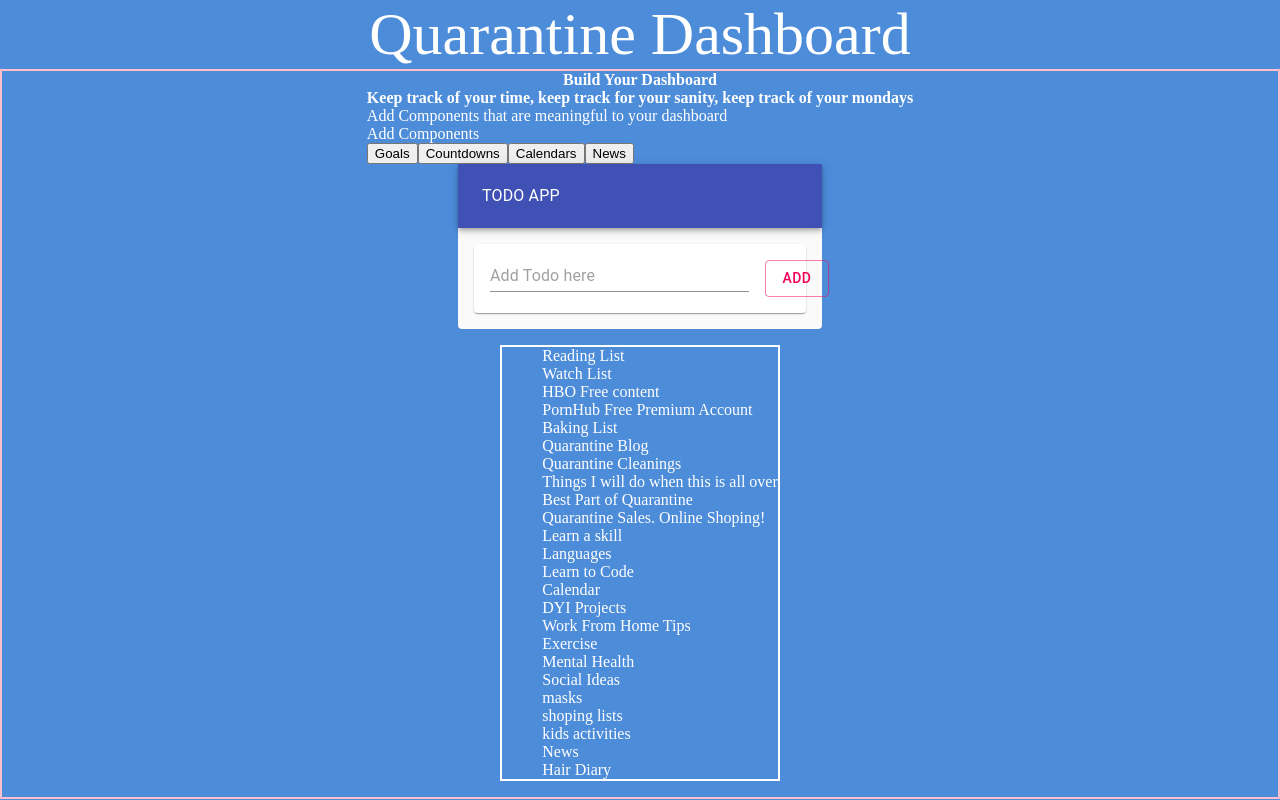
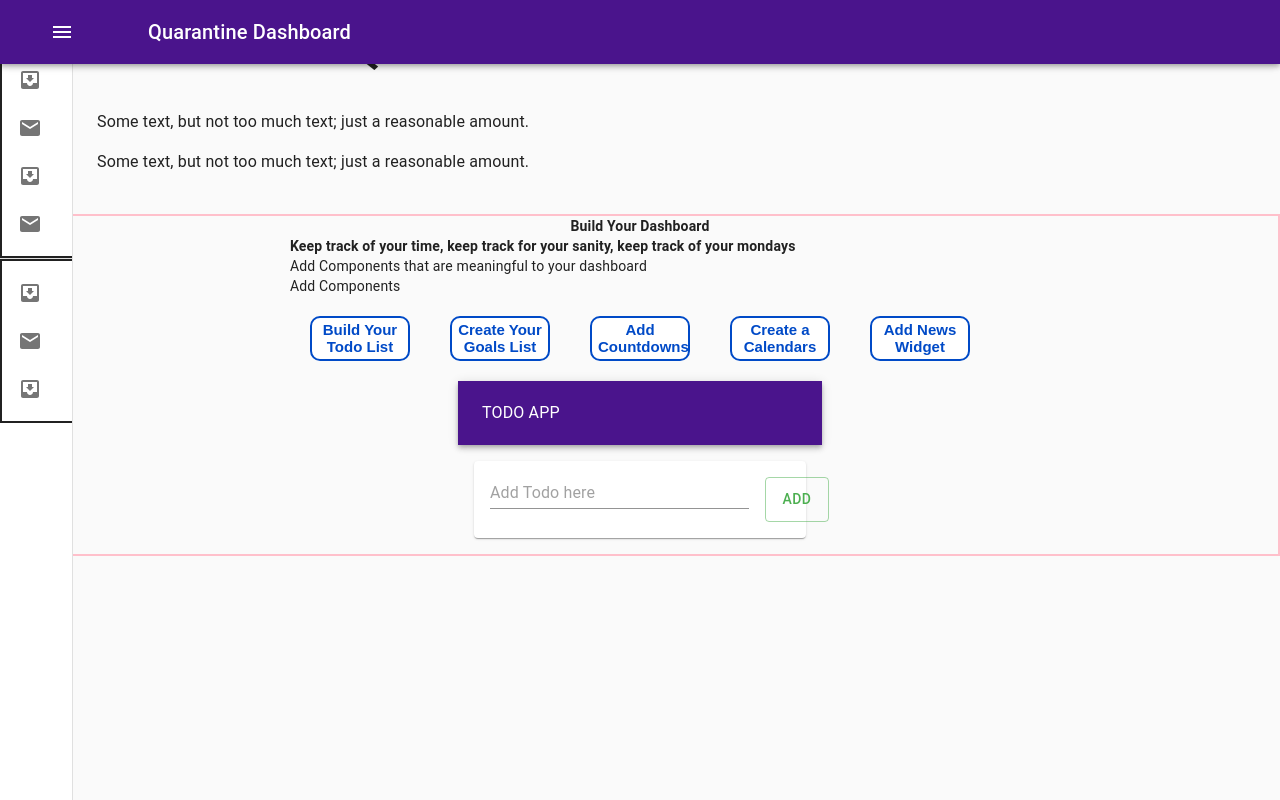
Before and after one commit to unachoza/Quarantine-Dashboard, a React (Create React App) app: page / in a window 1280 px wide. Built offline with nearby package versions, Linux system fonts and the light colour scheme.

Commit message:
added left slide drawer, meant for adding buttons / dashboard customizations; added MUI ThemeingG

```diff
--- a/package.json
+++ b/package.json
@@ -5,6 +5,7 @@
   "dependencies": {
     "@material-ui/core": "^4.11.0",
     "@material-ui/icons": "^4.9.1",
+    "@material-ui/styles": "^4.10.0",
     "@testing-library/jest-dom": "^4.2.4",
     "@testing-library/react": "^9.5.0",
     "@testing-library/user-event": "^7.2.1",
--- a/src/App.js
+++ b/src/App.js
@@ -1,15 +1,21 @@
 import React from 'react';
+import { ThemeProvider, mStyles } from '@material-ui/core/styles';
+import theme from 'UI/Theme.js';
 import UserDashboard from 'Pages/UserDashboard/UserDashboard.pages.js';
 import BuildDashboard from 'Pages/BuildDashboard/BuildDashboard.pages.js';
+import MiniDrawer from 'Components/LeftSlideDrawer/LeftSlideDrawer.component.js';
 import './App.css';
 
 function App() {
   return (
-    <div className="app-container">
-      <div style={{ fontSize: '60px', textAlign: 'center' }}>Quarantine Dashboard</div>
-      <BuildDashboard />
-      <div className="pages"></div>
-    </div>
+    <ThemeProvider theme={theme}>
+      <div className="app-container">
+        <div style={{ fontSize: '60px', textAlign: 'center' }}>Quarantine Dashboard</div>
+        <MiniDrawer />
+        <BuildDashboard />
+        <div className="pages"></div>
+      </div>
+    </ThemeProvider>
   );
 }
 
--- /dev/null
+++ b/src/Components/LeftSlideDrawer/LeftSlideDrawer.component.js
@@ -0,0 +1,173 @@
+import React from 'react';
+import clsx from 'clsx';
+import { makeStyles, useTheme } from '@material-ui/core/styles';
+import Drawer from '@material-ui/core/Drawer';
+import AppBar from '@material-ui/core/AppBar';
+import Toolbar from '@material-ui/core/Toolbar';
+import List from '@material-ui/core/List';
+import CssBaseline from '@material-ui/core/CssBaseline';
+import Typography from '@material-ui/core/Typography';
+import Divider from '@material-ui/core/Divider';
+import IconButton from '@material-ui/core/IconButton';
+import MenuIcon from '@material-ui/icons/Menu';
+import ChevronLeftIcon from '@material-ui/icons/ChevronLeft';
+import ChevronRightIcon from '@material-ui/icons/ChevronRight';
+import ListItem from '@material-ui/core/ListItem';
+import ListItemIcon from '@material-ui/core/ListItemIcon';
+import ListItemText from '@material-ui/core/ListItemText';
+import InboxIcon from '@material-ui/icons/MoveToInbox';
+import MailIcon from '@material-ui/icons/Mail';
+
+const drawerWidth = 240;
+
+const useStyles = makeStyles((theme) => ({
+  root: {
+    display: 'flex',
+  },
+  appBar: {
+    zIndex: theme.zIndex.drawer + 1,
+    transition: theme.transitions.create(['width', 'margin'], {
+      easing: theme.transitions.easing.sharp,
+      duration: theme.transitions.duration.leavingScreen,
+    }),
+  },
+  appBarShift: {
+    marginLeft: drawerWidth,
+    width: `calc(100% - ${drawerWidth}px)`,
+    transition: theme.transitions.create(['width', 'margin'], {
+      easing: theme.transitions.easing.sharp,
+      duration: theme.transitions.duration.enteringScreen,
+    }),
+  },
+  menuButton: {
+    marginRight: 36,
+  },
+  hide: {
+    display: 'none',
+  },
+  drawer: {
+    width: drawerWidth,
+    flexShrink: 0,
+    whiteSpace: 'nowrap',
+  },
+  drawerOpen: {
+    width: drawerWidth,
+    transition: theme.transitions.create('width', {
+      easing: theme.transitions.easing.sharp,
+      duration: theme.transitions.duration.enteringScreen,
+    }),
+  },
+  drawerClose: {
+    transition: theme.transitions.create('width', {
+      easing: theme.transitions.easing.sharp,
+      duration: theme.transitions.duration.leavingScreen,
+    }),
+    overflowX: 'hidden',
+    width: theme.spacing(7) + 1,
+    [theme.breakpoints.up('sm')]: {
+      width: theme.spacing(9) + 1,
+    },
+  },
+  toolbar: {
+    display: 'flex',
+    alignItems: 'center',
+    justifyContent: 'flex-end',
+    padding: theme.spacing(0, 1),
+    // toolbar:
+    // necessary for content to be below app bar
+    // ...theme.mixins.toolbar,
+  },
+  toolbarMargin: {
+    ...theme.mixins.toolbar,
+    margin: '30px',
+  },
+  content: {
+    flexGrow: 1,
+    padding: theme.spacing(3),
+  },
+}));
+
+export default function MiniDrawer() {
+  const classes = useStyles();
+  const theme = useTheme();
+  const [open, setOpen] = React.useState(false);
+
+  const handleDrawerOpen = () => {
+    setOpen(true);
+  };
+
+  const handleDrawerClose = () => {
+    setOpen(false);
+  };
+
+  return (
+    <div className={classes.root}>
+      <CssBaseline />
+      <AppBar
+        position="fixed"
+        className={clsx(classes.appBar, {
+          [classes.appBarShift]: open,
+        })}
+      >
+        <Toolbar>
+          <IconButton
+            color="inherit"
+            aria-label="open drawer"
+            onClick={handleDrawerOpen}
+            edge="start"
+            className={clsx(classes.menuButton, {
+              [classes.hide]: open,
+            })}
+          >
+            <MenuIcon />
+          </IconButton>
+          <Typography variant="h6" noWrap>
+            Quarantine Dashboard
+          </Typography>
+        </Toolbar>
+      </AppBar>
+      <Drawer
+        variant="permanent"
+        className={clsx(classes.drawer, {
+          [classes.drawerOpen]: open,
+          [classes.drawerClose]: !open,
+        })}
+        classes={{
+          paper: clsx({
+            [classes.drawerOpen]: open,
+            [classes.drawerClose]: !open,
+          }),
+        }}
+      >
+        <div className={classes.toolbar}>
+          <IconButton onClick={handleDrawerClose}>
+            {theme.direction === 'rtl' ? <ChevronRightIcon /> : <ChevronLeftIcon />}
+          </IconButton>
+        </div>
+        <Divider />
+        <List>
+          {['Inbox', 'Starred', 'Send email', 'Drafts'].map((text, index) => (
+            <ListItem button key={text}>
+              <ListItemIcon>{index % 2 === 0 ? <InboxIcon /> : <MailIcon />}</ListItemIcon>
+              <ListItemText primary={text} />
+            </ListItem>
+          ))}
+        </List>
+        <Divider />
+        <List>
+          {['All mail', 'Trash', 'Spam'].map((text, index) => (
+            <ListItem button key={text}>
+              <ListItemIcon>{index % 2 === 0 ? <InboxIcon /> : <MailIcon />}</ListItemIcon>
+              <ListItemText primary={text} />
+            </ListItem>
+          ))}
+        </List>
+      </Drawer>
+      <main className={classes.content}>
+        <div className={classes.toolbar} />
+        <Typography paragraph>Some text, but not too much text; just a reasonable amount.</Typography>
+        <Typography paragraph>Some text, but not too much text; just a reasonable amount.</Typography>
+      </main>
+    </div>
+  );
+}
--- a/src/Components/Onboarding/Onboarding.component.js
+++ b/src/Components/Onboarding/Onboarding.component.js
@@ -1,5 +1,13 @@
 import React from 'react';
-const typesOfStats = ['Goals', 'Countdowns', 'Calendars', 'News'];
+import 'Components/Onboarding/Onboarding.styles.css';
+
+const typesOfStats = [
+  'Build Your Todo List',
+  'Create Your Goals List',
+  'Add Countdowns',
+  'Create a Calendars',
+  'Add News Widget',
+];
 const Onboarding = () => {
   const handleClick = (e) => {
     console.log(e.target, 'was clicked');
--- /dev/null
+++ b/src/Components/Onboarding/Onboarding.styles.css
@@ -0,0 +1,21 @@
+button {
+  border: solid 2px #004ac7;
+  border-radius: 10px;
+  background-color: white;
+  color: #004ac7;
+  height: 45px;
+  width: 100px;
+  font-size: 15px;
+  font-weight: 600;
+  justify-content: space-between;
+  transition: transform 0.3s;
+  margin: 20px;
+}
+button:hover {
+  transform: translateY(-10px) scale(1.05);
+}
+
+button:active {
+  outline: none;
+  transform: translateY(-1px);
+}
--- a/src/Components/TodoList/TodoListMaterial.component.js
+++ b/src/Components/TodoList/TodoListMaterial.component.js
@@ -1,6 +1,7 @@
 import React, { memo } from 'react';
 import { List, Paper } from '@material-ui/core';
 import TodoListItem from 'Components/TodoList/TodoListItem.component';
+
 const TodoList = memo((props) => (
   <>
     {props.items.length > 0 && (
--- a/src/Pages/BuildDashboard/BuildDashboard.pages.js
+++ b/src/Pages/BuildDashboard/BuildDashboard.pages.js
@@ -1,6 +1,6 @@
 import React from 'react';
 import Onboarding from 'Components/Onboarding/Onboarding.component';
-import { TodoApp } from 'Components/TodoList/TodoList.component';
+import { TodoApp } from 'Components/TodoList/TodoListCreator.component';
 import 'Pages/BuildDashboard/BuildDashboard.styles.css';
 
 const BuildDashboard = () => {
@@ -11,40 +11,6 @@
       </div>
       <Onboarding />
       <TodoApp />
-      <section>
-        <ul>
-          <li>Reading List</li>
-          <li>Watch List</li>
-          <div>HBO Free content</div>
-          <div>PornHub Free Premium Account</div>
-          <li>Baking List</li>
-          <li>Quarantine Blog</li>
-          <li>Quarantine Cleanings</li>
-          <li>Things I will do when this is all over</li>
-          <li>Best Part of Quarantine</li>
-          <li>Quarantine Sales. Online Shoping!</li>
-          <li>Learn a skill</li>
-          <div>Languages</div>
-          <div>Learn to Code</div>
-          <li>Calendar</li>
-          <li>DYI Projects</li>
-          <li>Work From Home Tips</li>
-          {/* Wallstreent Joournal Tech news podcast */}
-          <li>Exercise</li>
-          <li>Mental Health</li>
-          {/* Headspace */}
-          <li>Social Ideas</li>
-          {/* DJ streaming, skype dinners, apps house party, zoom */}
-          <li>masks</li>
-          <li>shoping lists</li>
-          <li>kids activities</li>
-          <li>News</li>
-          <li>Hair Diary</li>
-          {/* photo upload */}
-
-          {/* president updates, governor updates, feel good stories, animals */}
-        </ul>
-      </section>
     </div>
   );
 };
--- /dev/null
+++ b/src/UI/Theme.js
@@ -0,0 +1,30 @@
+import { createMuiTheme } from '@material-ui/core/styles';
+import purple from '@material-ui/core/colors/purple';
+import green from '@material-ui/core/colors/green';
+
+const favPurple = purple[900];
+const favGreen = green[500];
+
+const theme = createMuiTheme({
+  palette: {
+    primary: {
+      main: `${favPurple}`,
+    },
+    secondary: {
+      main: `${favGreen}`,
+    },
+  },
+  typography: {
+    tab: {
+      fontFamily: 'Ubuntu, sans-serif',
+      fontWeight: 500,
+      fontSize: '1.2rem',
+      minWidth: 10,
+      margin: '25px',
+    },
+    h2: {
+      fontWeight: 800,
+    },
+  },
+});
+export default theme;
```
Also changed, not shown: src/Components/Suggestions/Suggestions.component.js (added, +43 -0 lines), src/Components/TodoList/TodoListCreator.component.js (renamed from src/Components/TodoList/TodoList.component.js).
